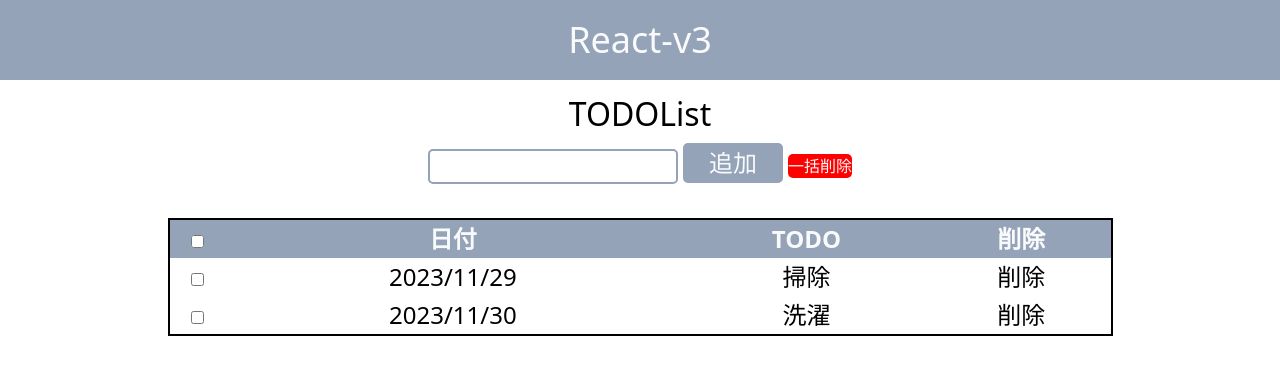
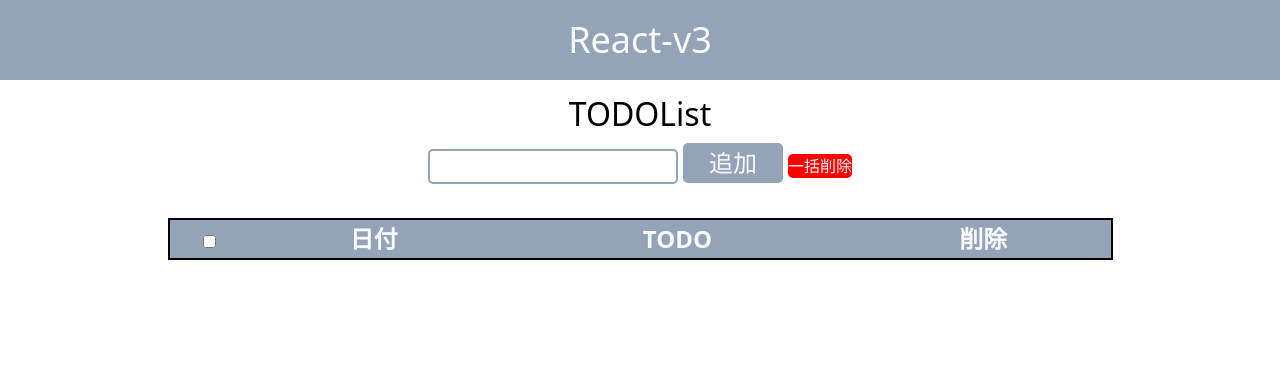
Before and after one commit to pj100-team/react-v3, a React (Create React App) app: page / in a window 1280 px wide. Shown: the top 374 px of the page. Built offline with nearby package versions, Linux system fonts and the light colour scheme.

Commit message:
[追加]Todo削除機能

```diff
--- a/package.json
+++ b/package.json
@@ -16,6 +16,7 @@
     "react-scripts": "5.0.1",
     "styled-components": "^6.1.1",
     "typescript": "^4.9.5",
+    "uuid": "^9.0.1",
     "web-vitals": "^2.1.4"
   },
   "scripts": {
@@ -43,6 +44,7 @@
     ]
   },
   "devDependencies": {
+    "@types/uuid": "^9.0.7",
     "autoprefixer": "^10.4.15",
     "postcss": "^8.4.28",
     "tailwindcss": "^3.3.3"
--- a/src/components/Table.tsx
+++ b/src/components/Table.tsx
@@ -1,9 +1,15 @@
+import { v4 as uuidv4 } from 'uuid'
 import { useEffect, useState } from "react";
 import styled from "styled-components";
 
-interface Props{
-    checkedValue: string[] ,
-    setCheckedValue: React.Dispatch<React.SetStateAction<string[]>>
+interface Props {
+  checkedValue: string[];
+  setCheckedValue: React.Dispatch<React.SetStateAction<string[]>>;
+  dataArray: {
+    date: string;
+    todo: string;
+  }[];
+  todo: string;
 }
 const StyledTable = styled.table`
   border: solid 2px;
@@ -18,20 +24,44 @@ const StyledTh = styled.th`
   color: #f9fafb;
 `;
 
-const Table = ({checkedValue, setCheckedValue}:Props) => {
-  const dataArray = [
-    { date: "2023/11/29", todo: "掃除"},
-    { date: "2023/11/30", todo: "洗濯"},
-  ];
-// for(i=0;i<date.length; i++){
-//     dataArray[date] = date[i]
-// }
+const Table = ({ checkedValue, setCheckedValue, dataArray, todo }: Props) => {
+
+    const uuid = Math.random()
+
+
+  const ManageCheckbox = (uuid: number) => {
+    console.log(uuid)
+    console.log(dataArray)
+    if (checkedValue.includes(dataArray[uuid].todo)) {
+      setCheckedValue(
+        checkedValue.filter((item) => item !== dataArray[uuid].todo)
+      );
+    } else {
+      if (checkedValue.length !== 0) {
+        setCheckedValue([...checkedValue, dataArray[uuid].todo]);
+      } else {
+        setCheckedValue([todo]);
+      }
+    }
+  }; //なぜか最初に１つ目のチェックボックスを押した時、indexが末尾になってしまっている
+
+  const allSelect = () => {
+    console.log("全選択したい");
+  };
+
+
+
+
+
+
+
+
   return (
     <StyledTable>
       <StyledThead>
         <tr>
           <StyledTh>
-            <input type="checkbox" />
+            <input type="checkbox" onChange={allSelect} />
           </StyledTh>
           <StyledTh>日付</StyledTh>
           <StyledTh>TODO</StyledTh>
@@ -39,14 +69,23 @@ const Table = ({checkedValue, setCheckedValue}:Props) => {
         </tr>
       </StyledThead>
       <tbody>
-        {dataArray.map((item, index) => (
-          <tr key={index}>
+        {dataArray.map((item, uuid) => (
+          <tr key={uuid}>
             <td>
-              <input type="checkbox" checked={checkedValue.includes("あ")} onChange={()=>{setCheckedValue([...checkedValue, ])}}/>
+              <input
+                type="checkbox"
+                name={String(uuid)}
+                onChange={() => {
+                  ManageCheckbox(uuid);
+                }}
+                // checked={checked}
+              />
             </td>
             <td>{item.date}</td>
             <td>{item.todo}</td>
-            <td><button>削除</button></td>
+            <td>
+              <button>削除</button>
+            </td>
           </tr>
         ))}
       </tbody>
--- a/src/templates/practice5.tsx
+++ b/src/templates/practice5.tsx
@@ -32,11 +32,17 @@ const StyledDeleteButton = styled.button`
   border-radius: 5px;
   color: #f9fafb;
 `;
+
 const ToDoList = () => {
-  const [date, setDate] = useState("あ");
+  const [date, setDate] = useState("");
   const [dateList, setdateList] = useState<string[]>([]);
+  const [todo, setTodo] = useState<string>("");
   const [checkedValue, setCheckedValue] = useState<string[]>([]);
-  console.log(date);
+  const [dataArray, setDataArray] = useState<{ date: string; todo: string }[]>(
+    []
+  );
+//   const [checked, setCheed] = useState<boolean[]>([])
+
   useEffect(() => {
     setInterval(() => {
       let d = new Date();
@@ -50,19 +56,43 @@ const ToDoList = () => {
   const getTodoDate = () => {
     if (dateList.length !== 0) {
       setdateList([...dateList, date]);
-    } else if (dateList.length === 0){
+    } else if (dateList.length === 0) {
       setdateList([date]);
     }
   };
+  const AddTask = () => {
+    if (dataArray.length !== 0) {
+      setDataArray([...dataArray, { date: date, todo: todo }]);
+    } else {
+      setDataArray([{ date: date, todo: todo }]);
+    }
+  };
 
+  console.log(todo);
   return (
     <>
       <CenteredContainer>
         <StyledText>TODOList</StyledText>
-        <StyledInput />
-        <StyledButton onClick={getTodoDate}>追加</StyledButton>
+        <StyledInput
+          onChange={(e) => {
+            setTodo(e.target.value);
+          }}
+        />
+        <StyledButton
+          onClick={() => {
+            getTodoDate();
+            AddTask();
+          }}
+        >
+          追加
+        </StyledButton>
         <StyledDeleteButton>一括削除</StyledDeleteButton>
-        <Table checkedValue={checkedValue} setCheckedValue={setCheckedValue} />
+        <Table
+          checkedValue={checkedValue}
+          setCheckedValue={setCheckedValue}
+          dataArray={dataArray}
+          todo ={todo}
+        />
       </CenteredContainer>
     </>
   );
```
Also changed, not shown: 1 other file (tests, documents, lock files or other folders).
